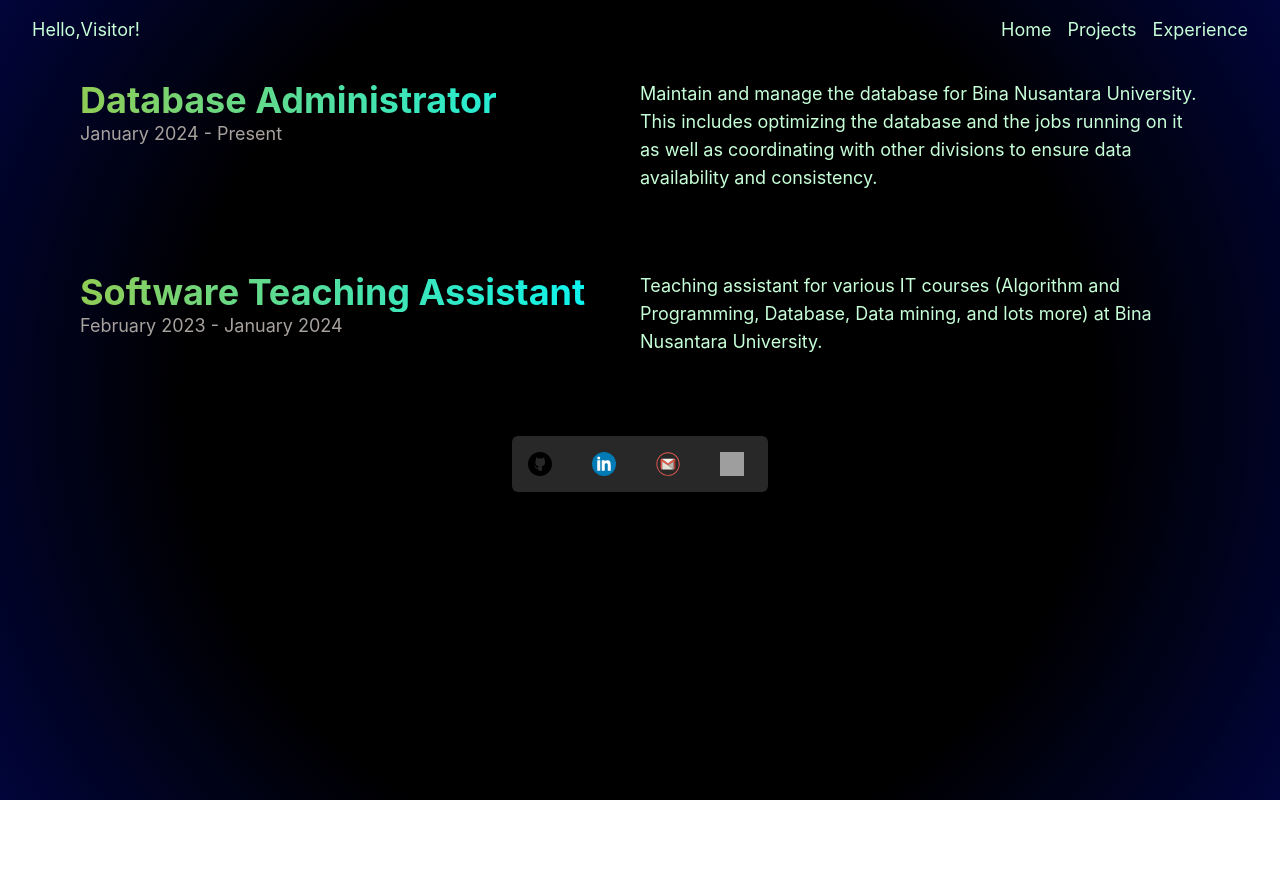
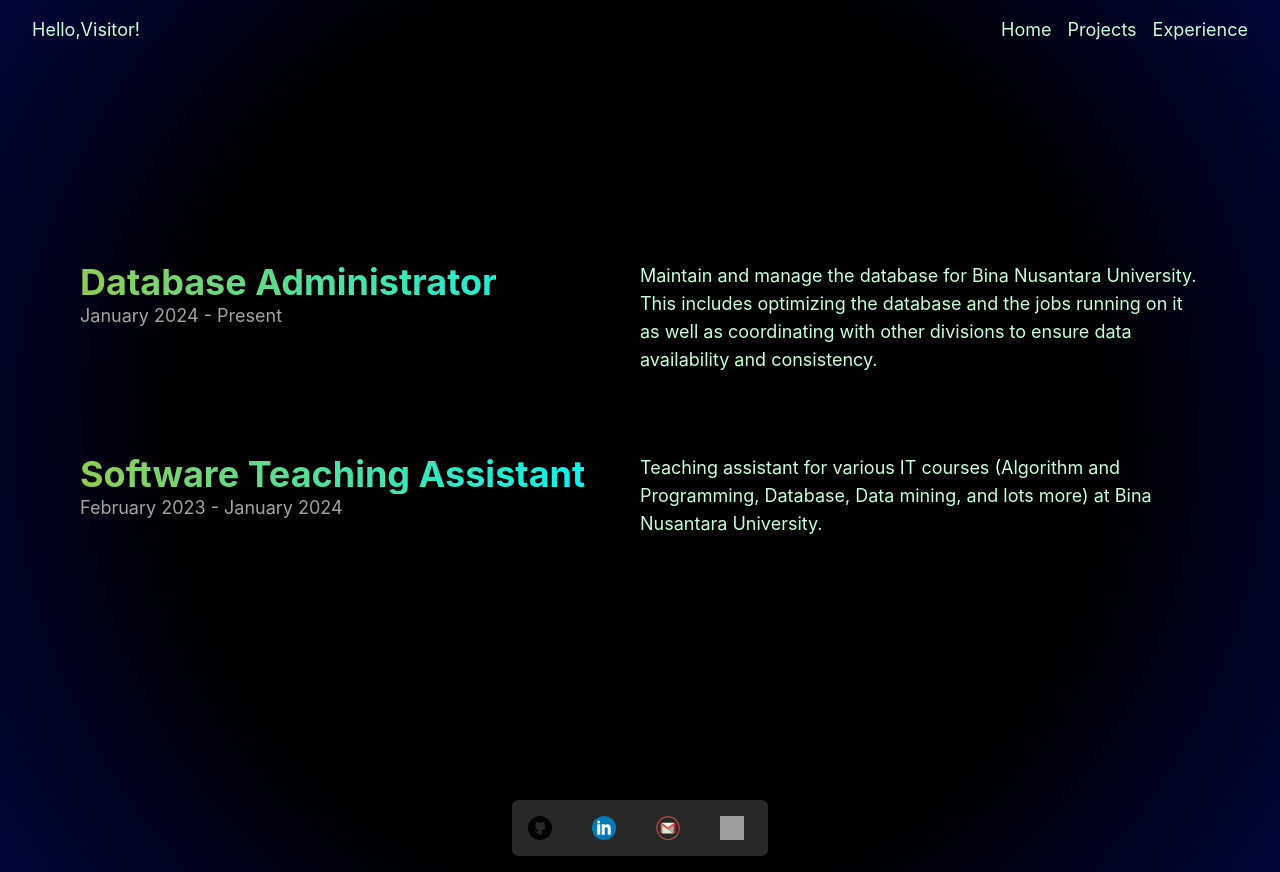
Before and after one commit to swiftee19/swiftee19.github.io, a Vue app: page /experience in a window 1280 px wide. Before the commit the page ends 800 px from the top, so only its background shows below. Built offline with nearby package versions, Linux system fonts and the light colour scheme; grey boxes are pictures that could not be loaded.

Commit message:
Reformat ExperienceView and ExperienceBlock

```diff
--- a/src/components/experience_view/ExperienceBlock.vue
+++ b/src/components/experience_view/ExperienceBlock.vue
@@ -27,7 +27,7 @@ defineProps({
 
 <template>
     <div class="flex h-fit w-full justify-between">
-        <div class="flex flex-col w-1/2">
+        <div class="flex flex-col w-1/2 max-w-[50%] text-wrap">
             <AccentedText>
                 <h1 class="text-4xl font-bold">{{ ExperienceTitle }}</h1>
             </AccentedText>
--- a/src/views/ExperienceView.vue
+++ b/src/views/ExperienceView.vue
@@ -8,8 +8,8 @@ const sortedExperienceDataList = ExperienceDataList.sort((a, b) => {
 </script>
 
 <template>
-    <main class="w-full py-20 overflow-y-clip flex items-center justify-center">
-        <div class="w-full min-h-full flex flex-col px-20 items-center justify-between gap-20">
+    <main class="min-h-screen w-full py-20 overflow-y-clip flex items-center justify-center">
+        <div class="w-full flex flex-col px-20 items-center justify-between gap-20">
             <ExperienceBlock v-for="experience in ExperienceDataList" :key="experience.id"
                 :ExperienceTitle="experience.ExperienceTitle" :ExperienceStartDate="experience.ExperienceStartDate"
                 :ExperienceEndDate="experience.ExperienceEndDate" :ExperienceDescription="experience.ExperienceDescription"
```
